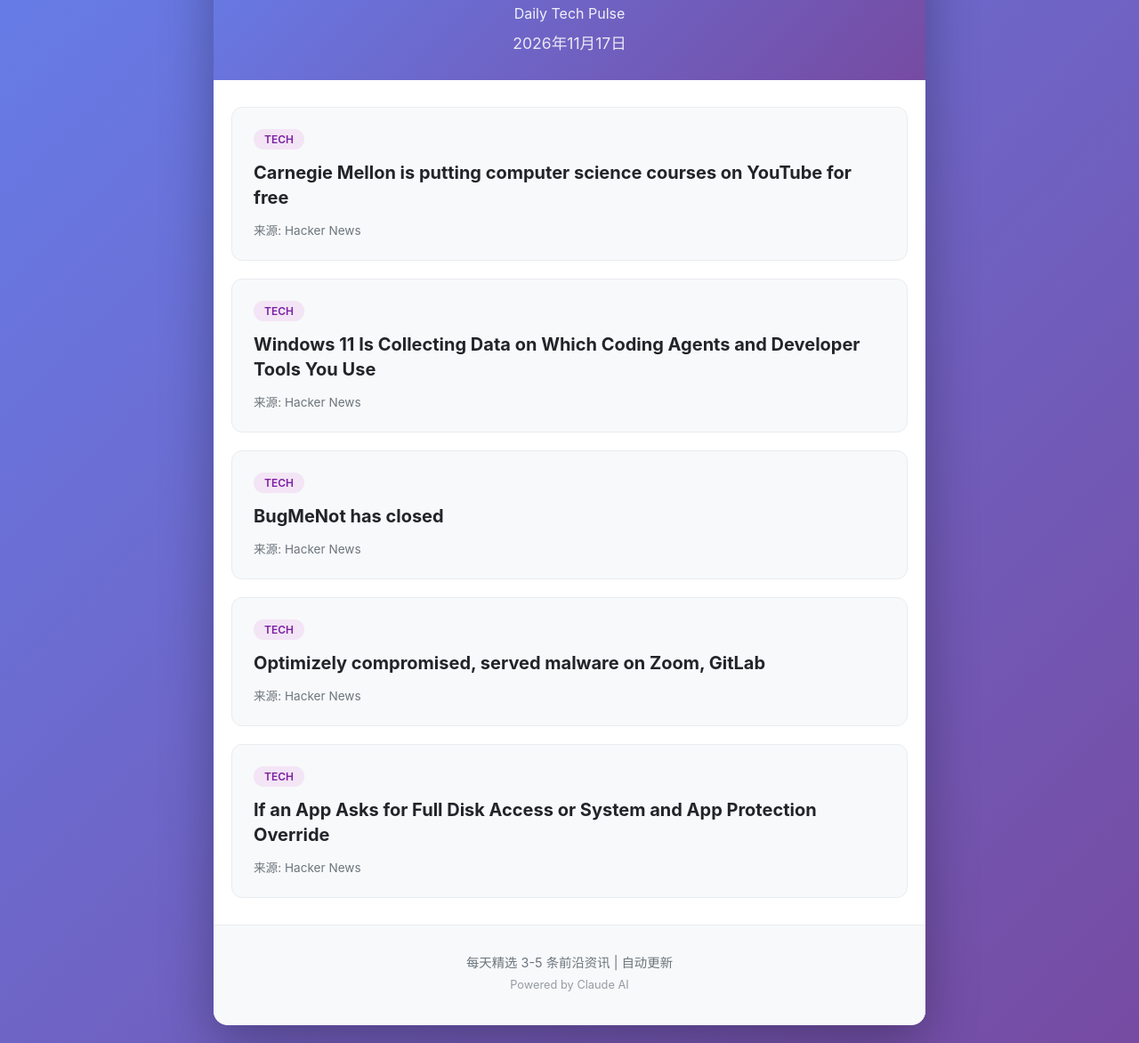
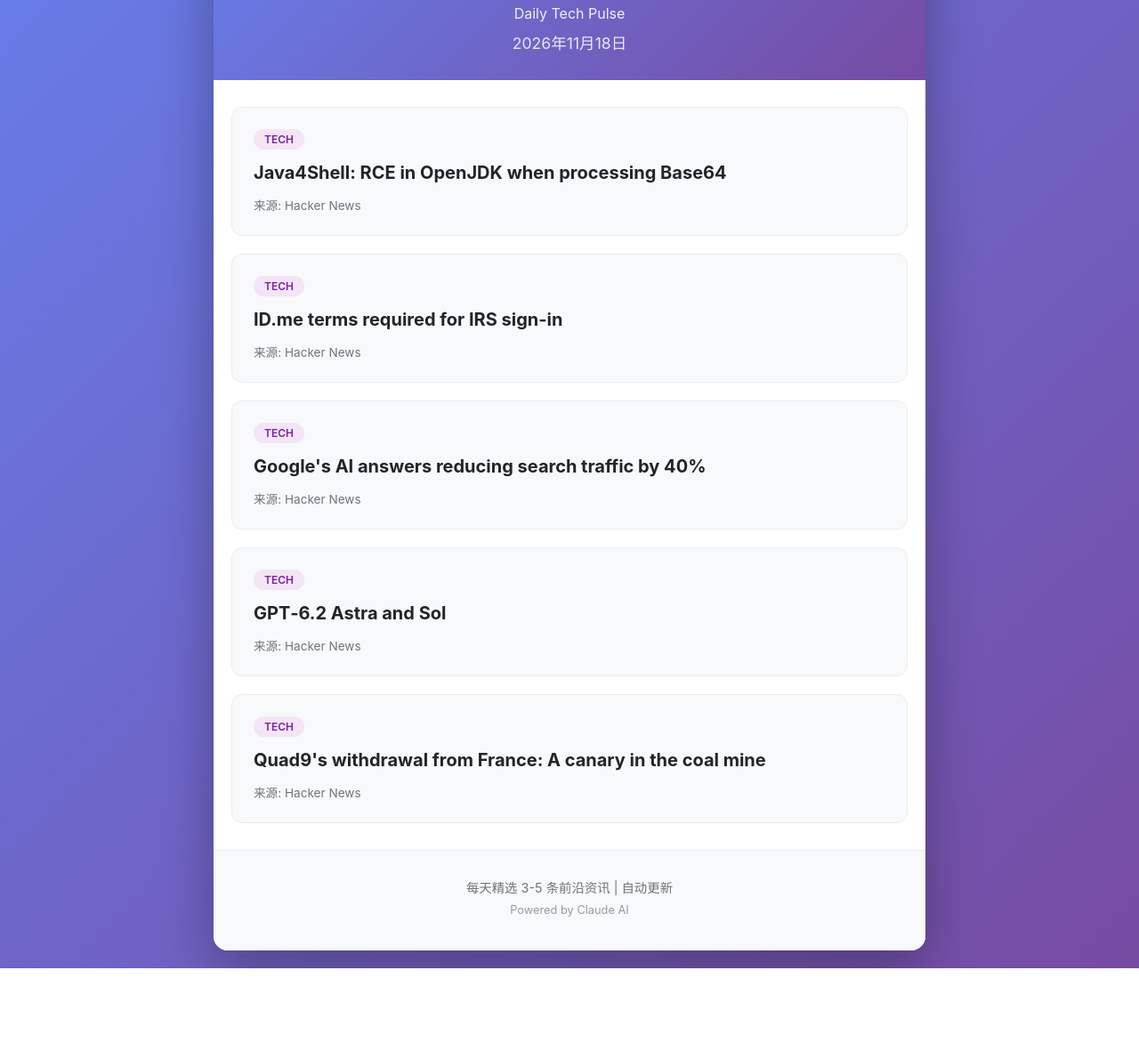
Before and after one commit to guixin1/daily-tech-pulse, a plain HTML site: page index.html in a window 1280 px wide. Shown: the part 121-1293 px from the top of the page at 89% size. After the commit the page ends 1209 px from the top, so only its background shows below. Drawn offline with Linux system fonts and the light colour scheme.

Commit message:
Update daily news - 2026-11-18

```diff
--- a/index.html
+++ b/index.html
@@ -11,7 +11,7 @@
         <header>
             <h1>每日前沿</h1>
             <p class="subtitle">Daily Tech Pulse</p>
-            <p class="date">2026年11月17日</p>
+            <p class="date">2026年11月18日</p>
         </header>
 
         <main>
@@ -19,7 +19,7 @@
 
                 <article class="news-item">
                     <span class="source-tag tech">tech</span>
-                    <h2><a href="https://www.cs.cmu.edu/learn/" target="_blank" rel="noopener">Carnegie Mellon is putting computer science courses on YouTube for free</a></h2>
+                    <h2><a href="https://calif.io/java4shell/" target="_blank" rel="noopener">Java4Shell: RCE in OpenJDK when processing Base64</a></h2>
                     <p class="summary"></p>
                     <div class="meta">
                         <span class="source">来源: Hacker News</span>
@@ -28,7 +28,7 @@
 
                 <article class="news-item">
                     <span class="source-tag tech">tech</span>
-                    <h2><a href="https://xusheng.dev/posts/windows-coding-agent-telemetry/" target="_blank" rel="noopener">Windows 11 Is Collecting Data on Which Coding Agents and Developer Tools You Use</a></h2>
+                    <h2><a href="https://consumerrights.wiki/w/ID.me_terms_required_for_IRS_sign-in" target="_blank" rel="noopener">ID.me terms required for IRS sign-in</a></h2>
                     <p class="summary"></p>
                     <div class="meta">
                         <span class="source">来源: Hacker News</span>
@@ -37,7 +37,7 @@
 
                 <article class="news-item">
                     <span class="source-tag tech">tech</span>
-                    <h2><a href="https://www.bugmenot.com/" target="_blank" rel="noopener">BugMeNot has closed</a></h2>
+                    <h2><a href="https://revscope.co/blog/search-seo-geo-2026/" target="_blank" rel="noopener">Google's AI answers reducing search traffic by 40%</a></h2>
                     <p class="summary"></p>
                     <div class="meta">
                         <span class="source">来源: Hacker News</span>
@@ -46,7 +46,7 @@
 
                 <article class="news-item">
                     <span class="source-tag tech">tech</span>
-                    <h2><a href="https://blog.report-uri.com/worlds-largest-brands-infected-with-malware-via-optimizely/" target="_blank" rel="noopener">Optimizely compromised, served malware on Zoom, GitLab</a></h2>
+                    <h2><a href="https://openai.com/index/introducing-gpt-6-2-astra-sol/" target="_blank" rel="noopener">GPT‑6.2 Astra and Sol</a></h2>
                     <p class="summary"></p>
                     <div class="meta">
                         <span class="source">来源: Hacker News</span>
@@ -55,7 +55,7 @@
 
                 <article class="news-item">
                     <span class="source-tag tech">tech</span>
-                    <h2><a href="https://support.apple.com/en-us/149699" target="_blank" rel="noopener">If an App Asks for Full Disk Access or System and App Protection Override</a></h2>
+                    <h2><a href="https://blog.cloudflare.com/quad9-withdrawal-from-france/" target="_blank" rel="noopener">Quad9's withdrawal from France: A canary in the coal mine</a></h2>
                     <p class="summary"></p>
                     <div class="meta">
                         <span class="source">来源: Hacker News</span>
```
